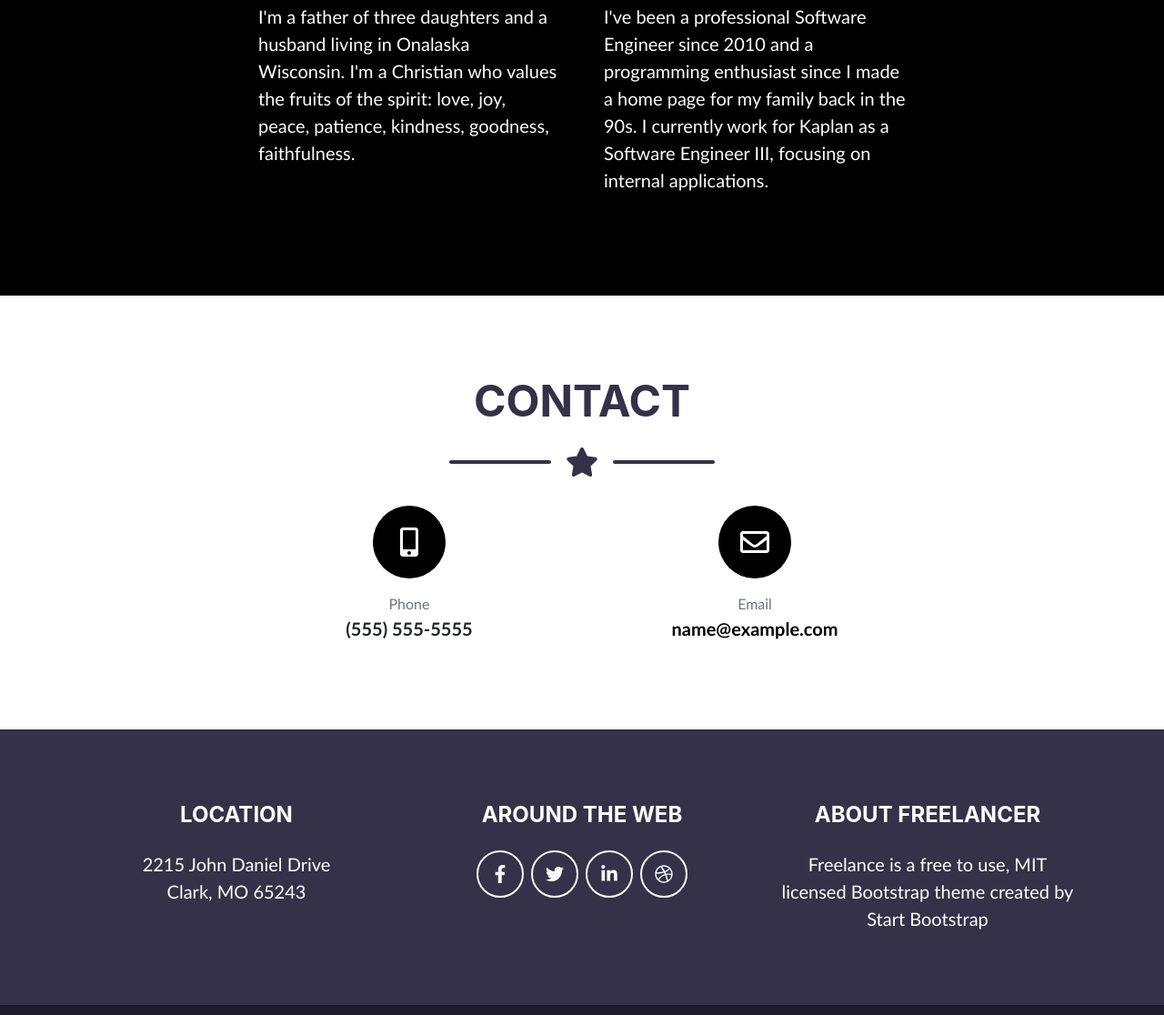
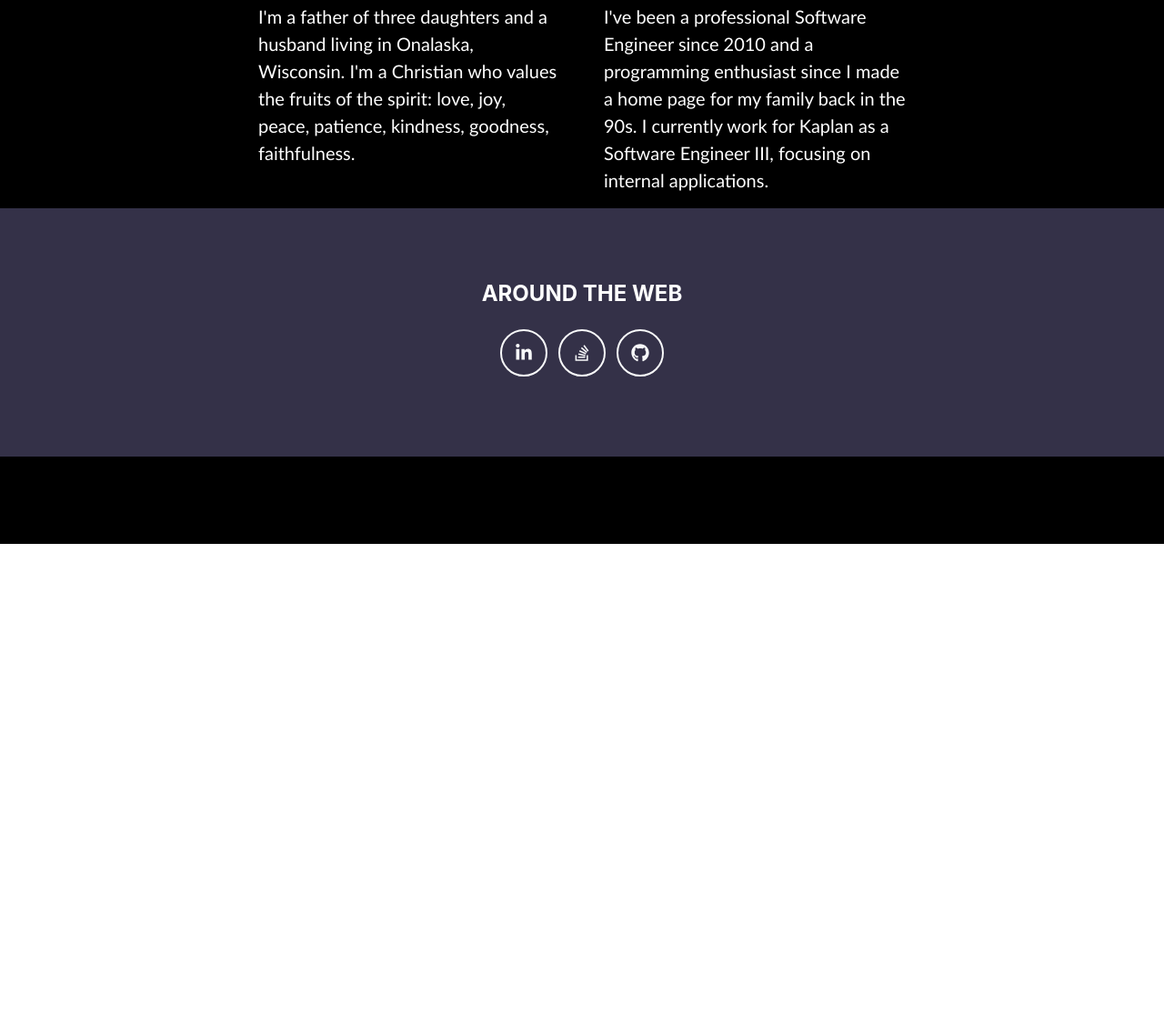
Before and after one commit to leachdaniel/leachdaniel.github.io, a plain HTML site: page index.html in a window 1280 px wide. Shown: the part 1684-2800 px from the top of the page at 91% size. After the commit the page ends 2282 px from the top, so only its background shows below. Drawn offline with nearby package versions, Linux system fonts and the light colour scheme; files whose address does not match are found by name; a web font is replaced by a local one.

Commit message:
rm contact section update social links

```diff
--- a/index.html
+++ b/index.html
@@ -23,8 +23,6 @@
                         <li class="nav-item mx-0 mx-lg-1"><a class="nav-link py-3 px-0 px-lg-3 rounded js-scroll-trigger" href="#skills">SKILLS</a>
                         </li>
                         <li class="nav-item mx-0 mx-lg-1"><a class="nav-link py-3 px-0 px-lg-3 rounded js-scroll-trigger" href="#about">ABOUT</a>
-                        </li>
-                        <li class="nav-item mx-0 mx-lg-1"><a class="nav-link py-3 px-0 px-lg-3 rounded js-scroll-trigger" href="#contact">CONTACT</a>
                         </li>
                     </ul>
                 </div>
@@ -74,14 +72,15 @@
                             </div><img class="img-fluid" src="assets/img/skills/Microsoft.Net_Logo.png" width="450px" alt=".NET"/>
                         </div>
                     </div>
-                    <!--
+
                     <div class="col-md-6 col-lg-4 mb-5">
                         <div class="skills-item mx-auto" data-toggle="modal" data-target="#skillsModal2">
                             <div class="skills-item-caption d-flex align-items-center justify-content-center h-100 w-100">
                                 <div class="skills-item-caption-content text-center text-white"><i class="fas fa-plus fa-3x"></i></div>
-                            </div><img class="img-fluid" src="assets/img/skills/circus.png" alt="Circus Tent"/>
+                            </div><img class="img-fluid" src="assets/img/skills/browser.svg" alt="Front End Development"/>
                         </div>
                     </div>
+                    <!--
                     <div class="col-md-6 col-lg-4 mb-5">
                         <div class="skills-item mx-auto" data-toggle="modal" data-target="#skillsModal3">
                             <div class="skills-item-caption d-flex align-items-center justify-content-center h-100 w-100">
@@ -254,16 +253,17 @@
                             <div class="row justify-content-center">
                                 <div class="col-lg-8">
                                     <!-- Skills Modal - Title-->
-                                    <h2 class="skills-modal-title text-secondary mb-0">Circus Tent</h2>
+                                    <h2 class="skills-modal-title text-secondary mb-0">Front End Development</h2>
                                     <!-- Icon Divider-->
                                     <div class="divider-custom">
                                         <div class="divider-custom-line"></div>
                                         <div class="divider-custom-icon"><i class="fas fa-star"></i></div>
                                         <div class="divider-custom-line"></div>
                                     </div>
-                                    <!-- Skills Modal - Image--><img class="img-fluid rounded mb-5" src="assets/img/skills/circus.png" alt="Circus Tent"/>
+                                    <!-- Skills Modal - Image--><img class="img-fluid rounded mb-5" src="assets/img/skills/webdevelopment.png" alt="HTML, CSS, jQuery, Bootstrap"/>
                                     <!-- Skills Modal - Text-->
-                                    <p class="mb-5">Lorem ipsum dolor sit amet, consectetur adipisicing elit.Mollitia neque assumenda ipsam nihil, molestias magnam, recusandae quos quis inventore quisquam velit asperiores, vitae? Reprehenderit soluta, eos quod consequuntur itaque. Nam.</p>
+                                    <p class="mb-5">I’ve been working with the front end web development technologies since early on when JavaScript was uncommon in websites.
+                                         I’ve also maintained some AngularJS apps. Most of the apps utilize jQuery and Bootstrap with varying amounts of JavaScript.</p>
                                     <button class="btn btn-primary" href="#" data-dismiss="modal"><i class="fas fa-times fa-fw"></i>Close Window</button>
                                 </div>
                             </div>
@@ -369,7 +369,7 @@
                 <div class="row">
                     <div class="col-lg-4 ml-auto">
                         <p class="lead">
-                            I'm a father of three daughters and a husband living in Onalaska Wisconsin.
+                            I'm a father of three daughters and a husband living in Onalaska, Wisconsin.
                             I'm a Christian who values the fruits of the spirit: <a class="text-white" href="https://www.biblegateway.com/passage/?search=galations+5%3A22&version=EHV">love, joy, peace, patience, kindness, goodness, faithfulness.</a>
                         </p>
                     </div>
@@ -379,62 +379,26 @@
                     </div>
                 </div>
             </div>
-        </section>
-        <section class="page-section" id="contact">
-            <div class="container">
-                <!-- Contact Section Heading-->
-                <div class="text-center">
-                    <h2 class="page-section-heading text-secondary d-inline-block mb-0">CONTACT</h2>
-                </div>
-                <!-- Icon Divider-->
-                <div class="divider-custom">
-                    <div class="divider-custom-line"></div>
-                    <div class="divider-custom-icon"><i class="fas fa-star"></i></div>
-                    <div class="divider-custom-line"></div>
-                </div>
-                <!-- Contact Section Content-->
-                <div class="row justify-content-center">
-                    <div class="col-lg-4">
-                        <div class="d-flex flex-column align-items-center">
-                            <div class="icon-contact mb-3"><i class="fas fa-mobile-alt"></i></div>
-                            <div class="text-muted">Phone</div>
-                            <div class="lead font-weight-bold">(555) 555-5555</div>
-                        </div>
-                    </div>
-                    <div class="col-lg-4">
-                        <div class="d-flex flex-column align-items-center">
-                            <div class="icon-contact mb-3"><i class="far fa-envelope"></i></div>
-                            <div class="text-muted">Email</div><a class="lead font-weight-bold" href="mailto:name@example.com">name@example.com</a>
-                        </div>
-                    </div>
-                </div>
-            </div>
-        </section>
+
         <footer class="footer text-center">
             <div class="container">
                 <div class="row">
                     <!-- Footer Location-->
                     <div class="col-lg-4 mb-5 mb-lg-0">
-                        <h4 class="mb-4">LOCATION</h4>
-                        <p class="pre-wrap lead mb-0">2215 John Daniel Drive
-Clark, MO 65243</p>
                     </div>
                     <!-- Footer Social Icons-->
                     <div class="col-lg-4 mb-5 mb-lg-0">
-                        <h4 class="mb-4">AROUND THE WEB</h4><a class="btn btn-outline-light btn-social mx-1" href="https://www.facebook.com/StartBootstrap"><i class="fab fa-fw fa-facebook-f"></i></a><a class="btn btn-outline-light btn-social mx-1" href="https://www.twitter.com/sbootstrap"><i class="fab fa-fw fa-twitter"></i></a><a class="btn btn-outline-light btn-social mx-1" href="https://www.linkedin.com/in/startbootstrap"><i class="fab fa-fw fa-linkedin-in"></i></a><a class="btn btn-outline-light btn-social mx-1" href="https://www.dribble.com/startbootstrap"><i class="fab fa-fw fa-dribbble"></i></a>
+                        <h4 class="mb-4">AROUND THE WEB</h4>
+                        <a class="btn btn-outline-light btn-social mx-1" href="https://www.linkedin.com/in/leachdaniel54650"><i class="fab fa-fw fa-linkedin-in"></i></a>
+                        <a class="btn btn-outline-light btn-social mx-1" href="https://stackoverflow.com/users/story/6611106"><i class="fab fa-fw fa-stack-overflow"></i></a>
+                        <a class="btn btn-outline-light btn-social mx-1" href="https://github.com/leachdaniel"><i class="fab fa-fw fa-github"></i></a>
                     </div>
                     <!-- Footer About Text-->
                     <div class="col-lg-4">
-                        <h4 class="mb-4">ABOUT FREELANCER</h4>
-                        <p class="pre-wrap lead mb-0">Freelance is a free to use, MIT licensed Bootstrap theme created by Start Bootstrap</p>
                     </div>
                 </div>
             </div>
         </footer>
-        <!-- Copyright Section-->
-        <section class="copyright py-4 text-center text-white">
-            <div class="container"><small class="pre-wrap">Copyright © Your Website 2020</small></div>
-        </section>
         <!-- Scroll to Top Button (Only visible on small and extra-small screen sizes)-->
         <div class="scroll-to-top d-lg-none position-fixed"><a class="js-scroll-trigger d-block text-center text-white rounded" href="#page-top"><i class="fa fa-chevron-up"></i></a></div>
         <!-- Bootstrap core JS-->
```
